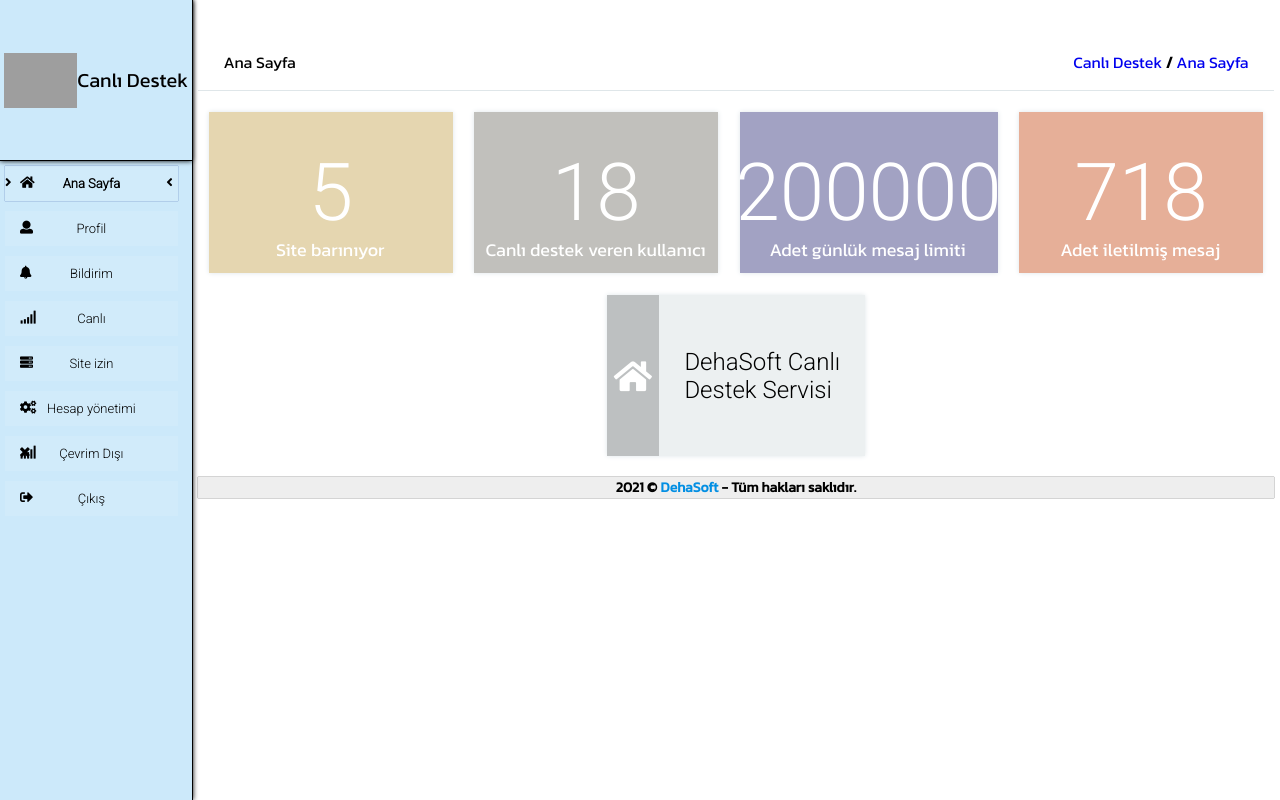
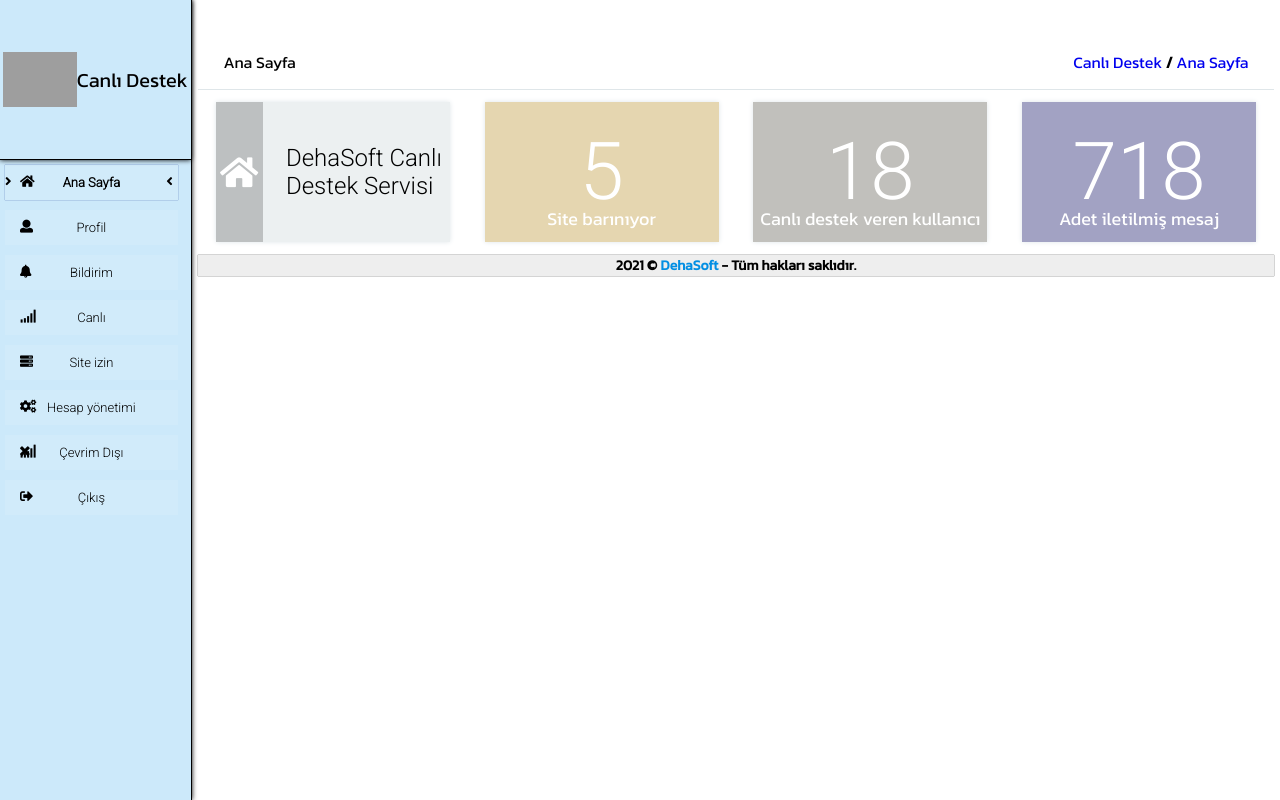
Before and after one commit to mucahitsendinc/cr-LiveSupport, a PHP site: page /projeler/anasayfa in a window 1280 px wide. Run offline with PHP 8.4, Linux system fonts and the light colour scheme; the visitor is signed in with stand-in values (Sample User, id 1).

Commit message:
sirketten ayin 25i

```diff
--- a/interface/index.php
+++ b/interface/index.php
@@ -4,7 +4,7 @@
 
 <head>
     <title>ChatRobo</title>
-    <link rel="shortcut icon" href="assets/image/livesupportLogo.png">
+    <link rel="shortcut icon" href="">
     <meta name="viewport" content="width=device-width, initial-scale=1">
 
 </head>
@@ -14,7 +14,7 @@
 
 
 
-    <script src="http://localhost:8080/projeler/ozel/cr-LiveSupport/panel/assets/js/chatrobo.js"></script>
+    <script id="livesupport" src="http://localhost:8080/projeler/ozel/cr-LiveSupport/panel/assets/js/chatrobo.js"></script>
 </body>
 
 </html>
--- a/panel/assets/css/widgets.css
+++ b/panel/assets/css/widgets.css
@@ -1,13 +1,16 @@
 .widgets-row{
     display: flex;
     align-items: center;
-    justify-content: center;
 }
 .card{
     position: relative;
-    width: 23%;
+    width: 98%;
+    height: 140px;
     margin:1%;
-    padding:1% .5%;
+    padding:2% .5%;
+    display: flex;
+    justify-content: center;
+    align-items: center;
     background-color: #ecf0f1;
     box-shadow: 0px 0px 5px #dfe6e9;
 }
@@ -29,12 +32,10 @@
 }
 .card .card-content{
     width: 100%;
-    height: 140px;
-    display: flex;
-    justify-content: center;
-    align-items: center;
+
+
 }
-.card .card-content .card-counter{
+.card  .card-counter{
     font-family:Roboto,sans-serif;
     font-weight: normal;
     font-size:80px;
@@ -66,7 +67,7 @@
 }
 @media (max-width: 1000px) {
     .widgets{
-        display: block;
+        display: block !important;
     }
     .card{
         width: 90%;
--- a/panel/pages/anasayfa.php
+++ b/panel/pages/anasayfa.php
@@ -9,45 +9,34 @@
   </div>
   <div class="content">
     <!-- İÇERİK -->
-    <div class="widgets-row">
+      <div class="container-fluid">
+        <div class="row">
+
+          <div class="col-12 col-lg-3 col-md-4">
+            <div class="card">
+              <div class="card-icon-left"><i class="fas fa-home"></i></div>
+              <div class="card-icon-text">DehaSoft Canlı Destek Servisi</div>
+            </div>
+          </div>
+          <div class="col-12 col-lg-3 col-md-4">
             <div class="card color">
-        <div class="card-content">
               <div class="card-counter">5</div>
-        </div>
               <div class="card-title-bottom">Site barınıyor</div>
             </div>
-
+          </div>
+          <div class="col-12 col-lg-3 col-md-4">
             <div class="card color">
-        <div class="card-content">
               <div class="card-counter">18</div>
-        </div>
               <div class="card-title-bottom">Canlı destek veren kullanıcı</div>
             </div>
+          </div>
+          <div class="col-12 col-lg-3 col-md-4">
             <div class="card color">
-        <div class="card-content">
-          <div class="card-counter">200000</div>
-        </div>
-        <div class="card-title-bottom">Adet günlük mesaj limiti</div>
-      </div>
-      <div class="card color">
-        <div class="card-content">
               <div class="card-counter">718</div>
-        </div>
               <div class="card-title-bottom">Adet iletilmiş mesaj</div>
             </div>
           </div>
-
-    <div class="widgets-row">
-       <div class="card">
-          <div class="card-content">
-            <div class="card-icon-left"><i class="fas fa-home"></i></div>
-            <div class="card-icon-text">
-              DehaSoft Canlı Destek Servisi
       </div>
     </div>
   </div>
-
 </div>
-
-  </div>
-</div>
--- a/panel/pages/static/header.php
+++ b/panel/pages/static/header.php
@@ -9,6 +9,7 @@
   <link href="<?php echo $url; ?>assets/css/panel.css" rel="stylesheet">
   <link href="<?php echo $url; ?>assets/css/widgets.css" rel="stylesheet">
   <link href="<?php echo $url; ?>assets/vendor/fontawesome/css/fontawesome-all.min.css" rel="stylesheet">
+  <link href="<?php echo $url; ?>assets/vendor/bootstrap/grid.css" rel="stylesheet">
 
 </head>
 
```
Also changed, not shown: panel/assets/js/chatrobo.js (+8 -8 lines). Lines whose indentation alone changed are shown as unchanged.
